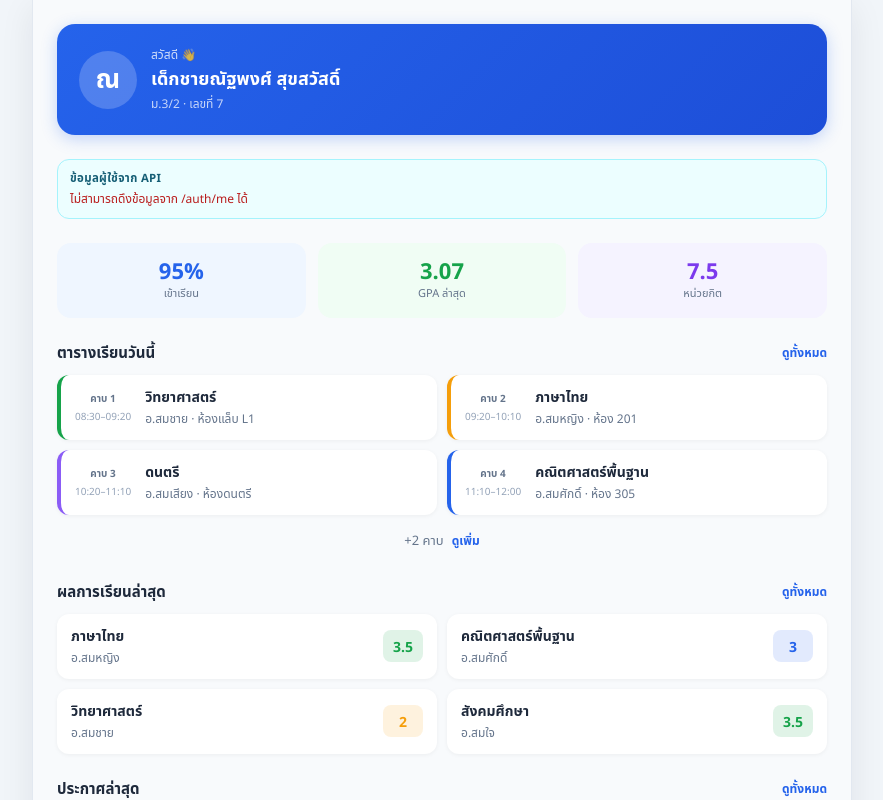
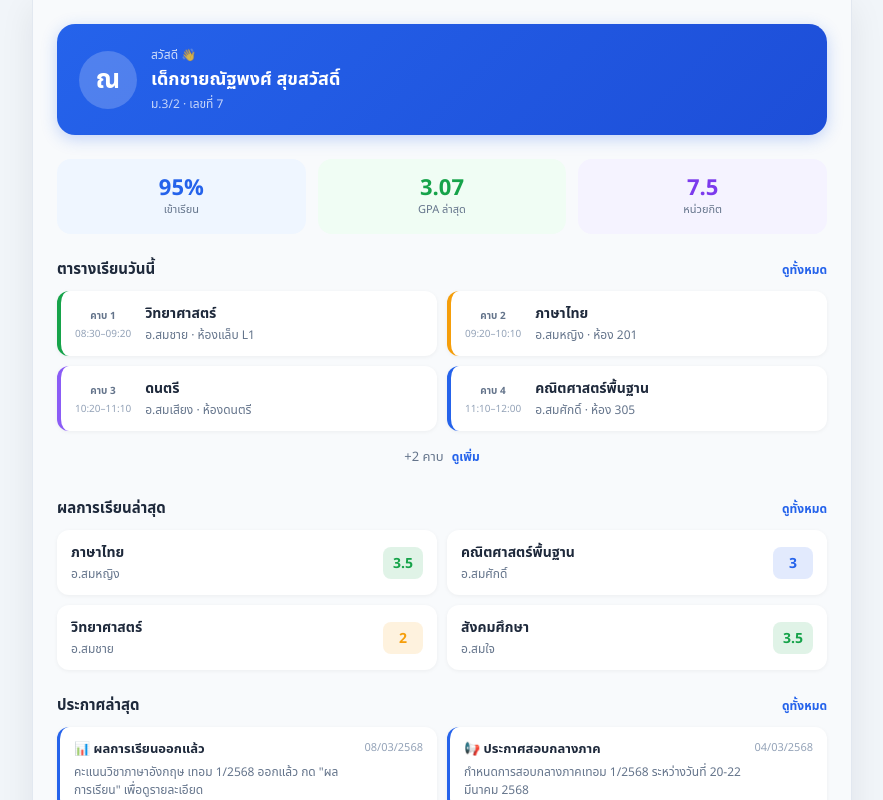
Before and after one commit to komkem01/education-web-student, a Nuxt app: page /home in a window 1280 px wide. Shown: the top 800 px of the page, without its empty margins (198-1081 px from the left). Built offline with nearby package versions, Linux system fonts and the light colour scheme; no server answers.

Commit message:
feat: remove unused API session display and related logic from home page

```diff
--- a/app/pages/home.vue
+++ b/app/pages/home.vue
@@ -8,18 +8,6 @@
         <h2 class="welcome-name">{{ profile.prefixTh }}{{ profile.firstName }} {{ profile.lastName }}</h2>
         <p class="welcome-class">{{ profile.classroom }} · เลขที่ {{ profile.classNumber }}</p>
       </div>
-    </div>
-
-    <div class="api-session">
-      <div class="api-session-title">ข้อมูลผู้ใช้จาก API</div>
-      <p v-if="mePending" class="api-session-text">กำลังโหลดข้อมูล...</p>
-      <p v-else-if="meError" class="api-session-text api-session-error">ไม่สามารถดึงข้อมูลจาก /auth/me ได้</p>
-      <p v-else class="api-session-text">
-        member: <strong>{{ meData?.member_id }}</strong>
-        · role: <strong>{{ meData?.role }}</strong>
-        · school: <strong>{{ meData?.school_id }}</strong>
-        · หมดอายุ: <strong>{{ meData?.expires_at }}</strong>
-      </p>
     </div>
 
     <!-- Stats row -->
@@ -152,25 +140,11 @@ import { useAttendanceData } from '../composables/useAttendanceData'
 import { useNotificationsData } from '../composables/useNotificationsData'
 
 const router = useRouter()
-const config = useRuntimeConfig()
-const authToken = useCookie<string | null>('edu_student_token')
 const { profile } = useStudentProfile()
 const { schedule } = useScheduleData()
 const { currentGrades, gpa, totalCredits, gradeColor } = useGradesData()
 const { attendancePercent } = useAttendanceData()
 const { notifications } = useNotificationsData()
-
-const { data: meResponse, pending: mePending, error: meError } = useAsyncData(
-  'student-auth-me',
-  () => $fetch<{ data: { member_id: string; school_id: string; role: string; expires_at: string } }>(`${config.public.apiBase}/auth/me`, {
-    headers: {
-      Authorization: `Bearer ${authToken.value}`,
-    },
-  }),
-  { server: false },
-)
-
-const meData = computed(() => meResponse.value?.data)
 
 // Today's schedule (show Wednesday as demo)
 const dayMap: Record<number, string> = { 1: 'Mon', 2: 'Tue', 3: 'Wed', 4: 'Thu', 5: 'Fri' }
@@ -212,11 +186,6 @@ function goToNotification(id: string) {
   flex-direction: column;
   gap: 20px;
 }
-
-.api-session { background: #ecfeff; border: 1px solid #a5f3fc; border-radius: 12px; padding: 10px 12px; }
-.api-session-title { font-size: 0.76rem; font-weight: 700; color: #155e75; margin-bottom: 4px; text-transform: uppercase; letter-spacing: 0.03em; }
-.api-session-text { margin: 0; font-size: 0.8rem; color: #0e7490; line-height: 1.4; }
-.api-session-error { color: #b91c1c; }
 
 /* Welcome */
 .welcome-section {
```
